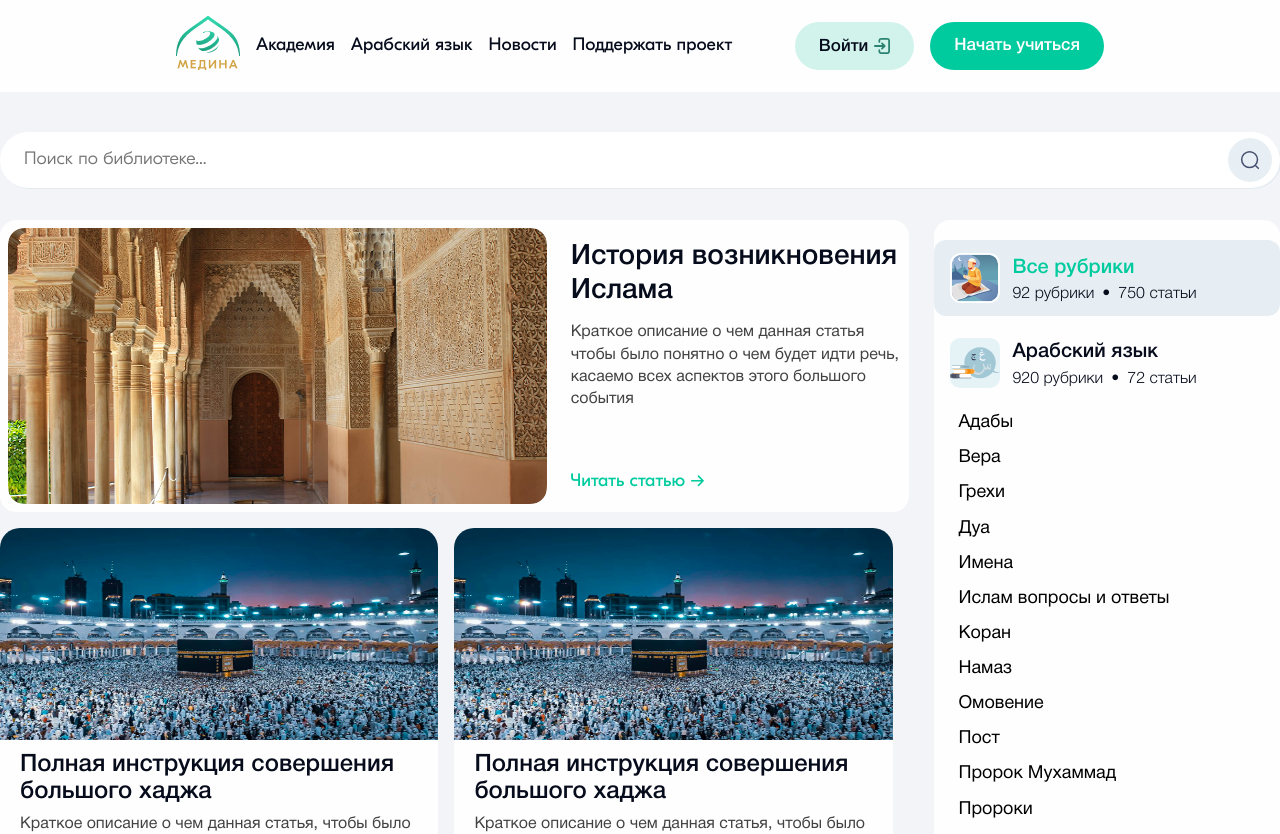
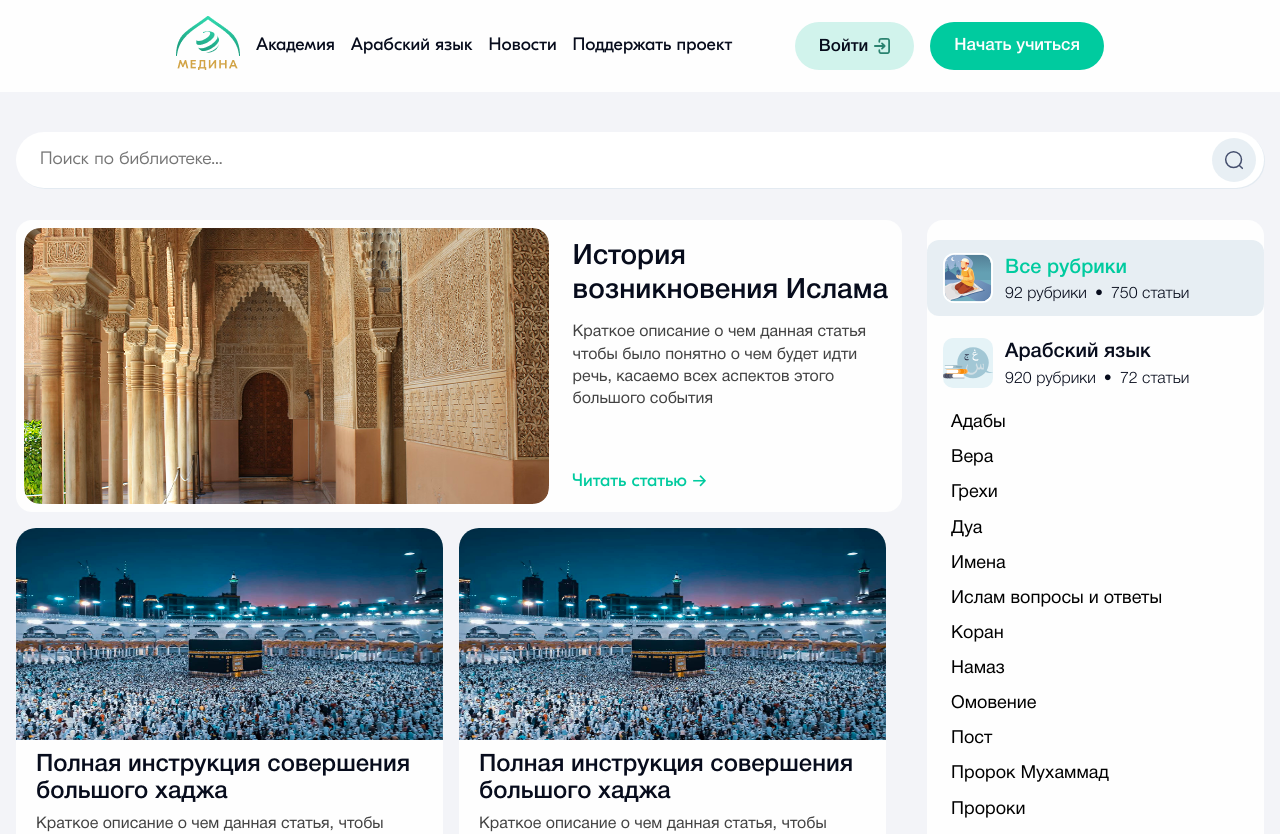
Before and after one commit to Nuruddin999/medina_landing, a Next.js app: page / in a window 1280 px wide. Shown: the top 834 px of the page. Built offline with nearby package versions, Linux system fonts and the light colour scheme.

Commit message:
padding left right on small desktop

```diff
--- a/src/app/page.module.scss
+++ b/src/app/page.module.scss
@@ -1,5 +1,5 @@
 .mainPage {
-  padding-top: 0;
+  padding: 0 16px;
   background: $greyBackground;
   box-sizing: border-box;
 
```
